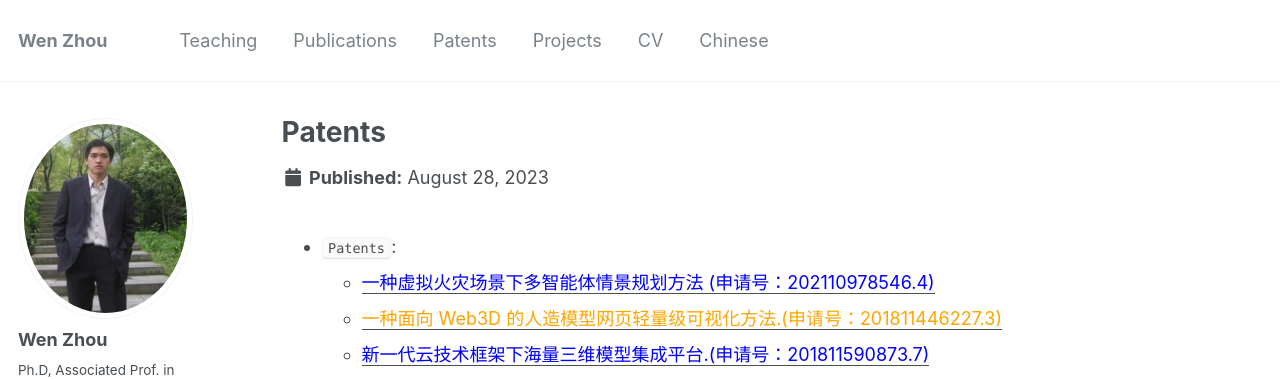
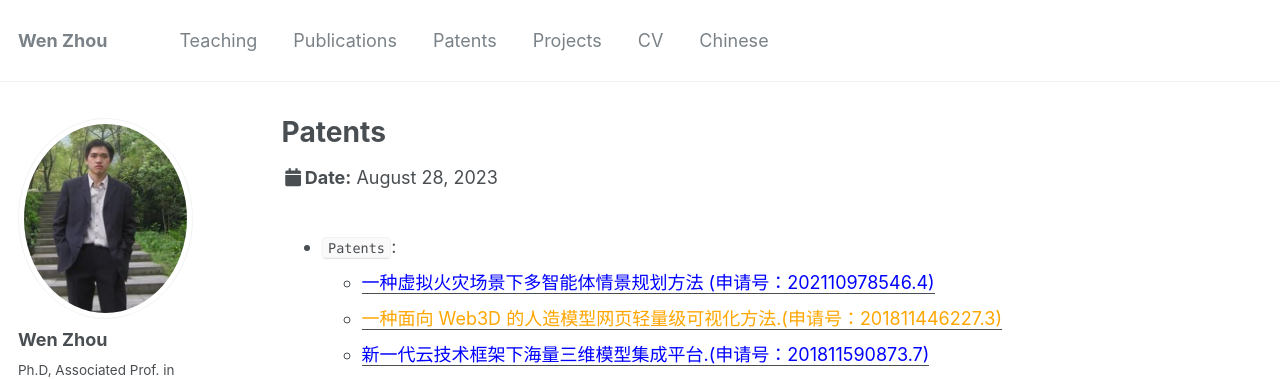
Before and after one commit to zhouwen327/zhouwen327.github.io, a Jekyll site: the page built from _patents/patent01.md, in a window 1280 px wide. Shown: the top 379 px of the page. Built offline with Jekyll 4.4.1, drawn with Linux system fonts in a browser that asks for light colours; some web fonts are replaced.

Commit message:
Update _config.yml

```diff
--- a/_config.yml
+++ b/_config.yml
@@ -263,10 +263,9 @@ defaults:
       path: ""
       type: patents
     values:
-      layout: single
+      layout: talk
       author_profile: true
       share: true
-      comments: true
 
 # Sass/SCSS
 sass:
```
